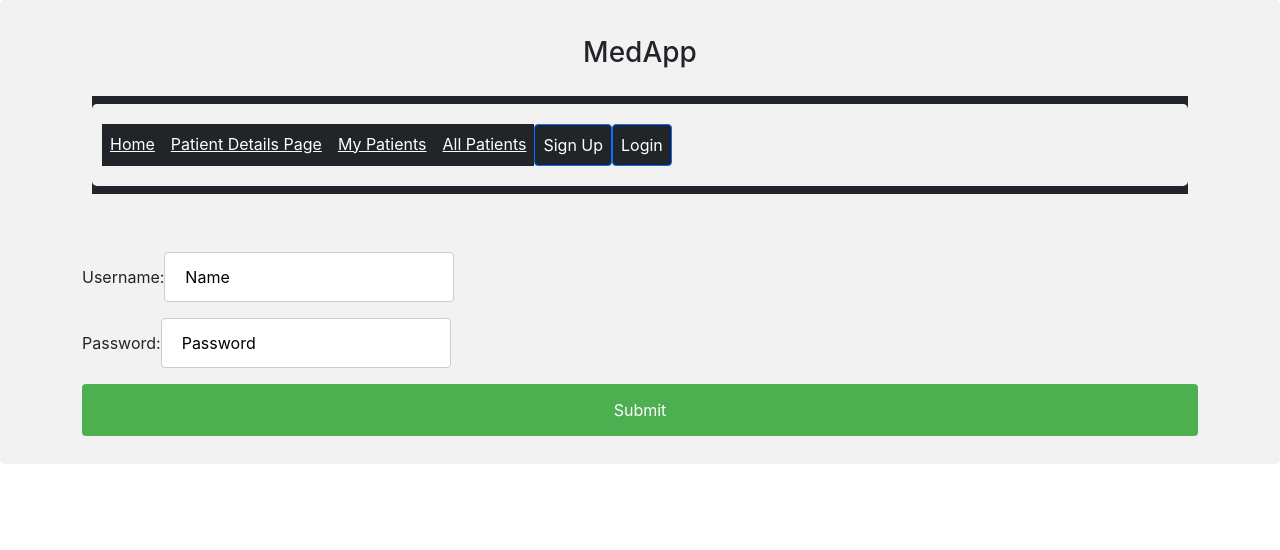
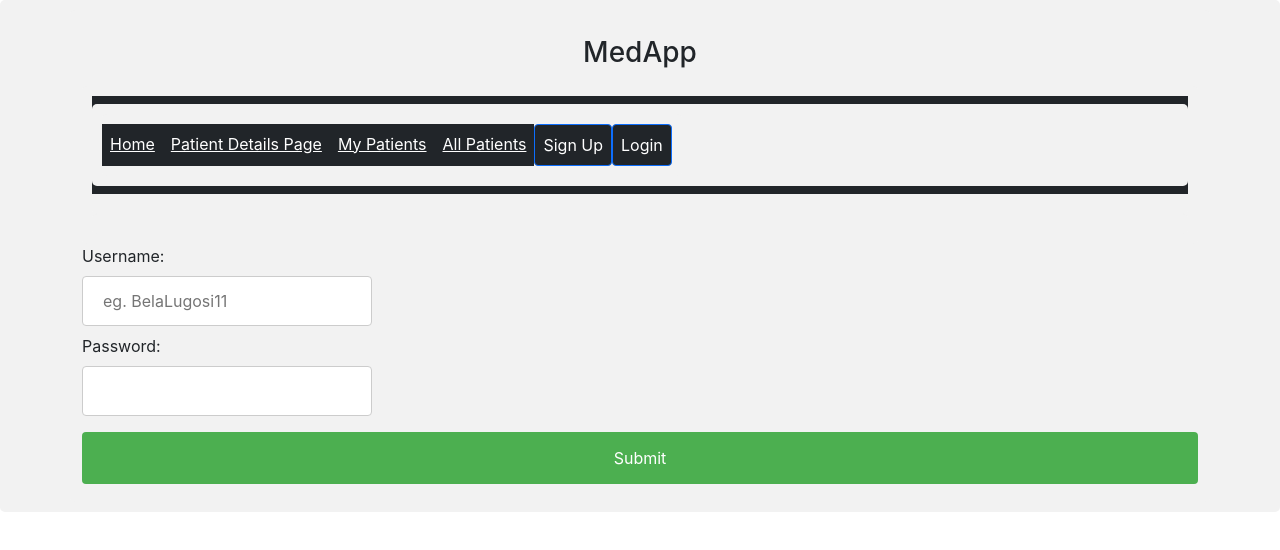
Before and after one commit to CodecoolGlobal/el-proyecte-grande-sprint-5-csharp-azarath1, a React (Create React App) app in the folder medapp/: page /patientLogin in a window 1280 px wide. Shown: the top 550 px of the page. Built offline with nearby package versions, Linux system fonts and the light colour scheme.

Commit message:
refactor: change labels and placeholder for better looking login

```diff
--- a/medapp/src/PatientLogin.js
+++ b/medapp/src/PatientLogin.js
@@ -51,21 +51,22 @@ export class PatientLogin extends Component {
             <form onSubmit={this.handleSubmit}>
                 <label>
                     Username:
+                </label>
+                    <br />
                     <input
                         name="username"
                         type="textarea"
-                        value={this.state.userName}
+                        placeholder="eg. BelaLugosi11"
                         onChange={this.handleInputChange} />
-                </label>
                 <br />
                 <label>
                     Password:
+                </label>
+                <br />
                     <input
                         name="password"
-                        type="textarea"
-                        value={this.state.password}
+                        type="password"
                         onChange={this.handleInputChange} />
-                </label>
                 <br />
                 <input type="submit" value="Submit" />
             </form>
```
